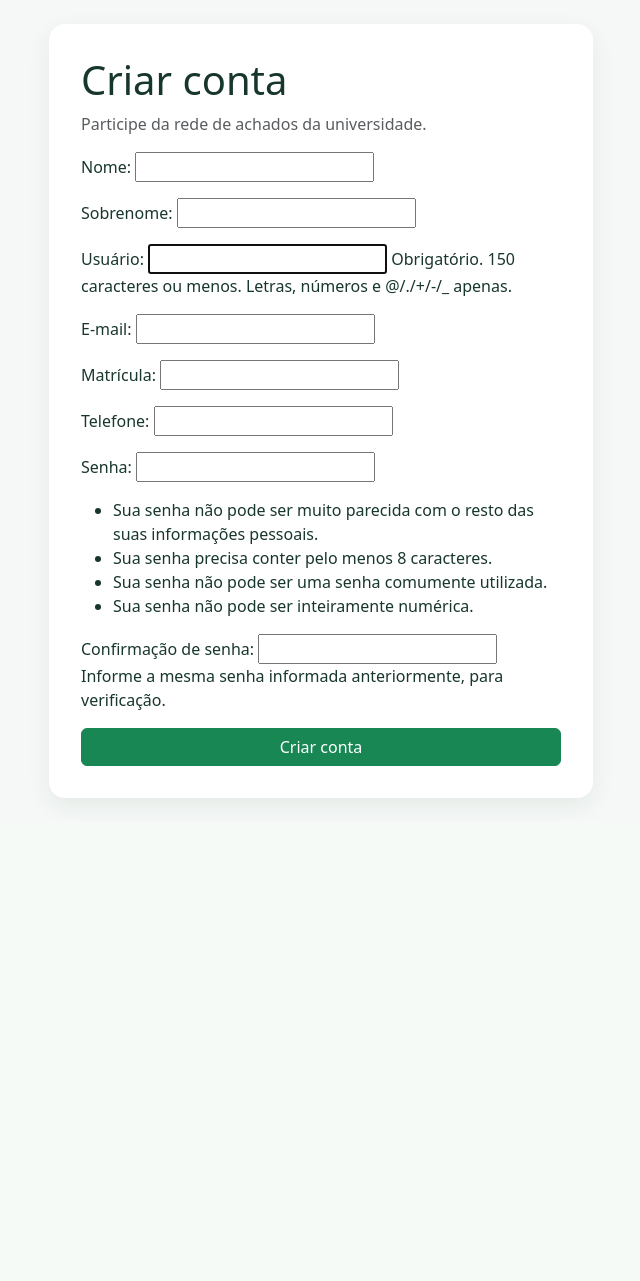
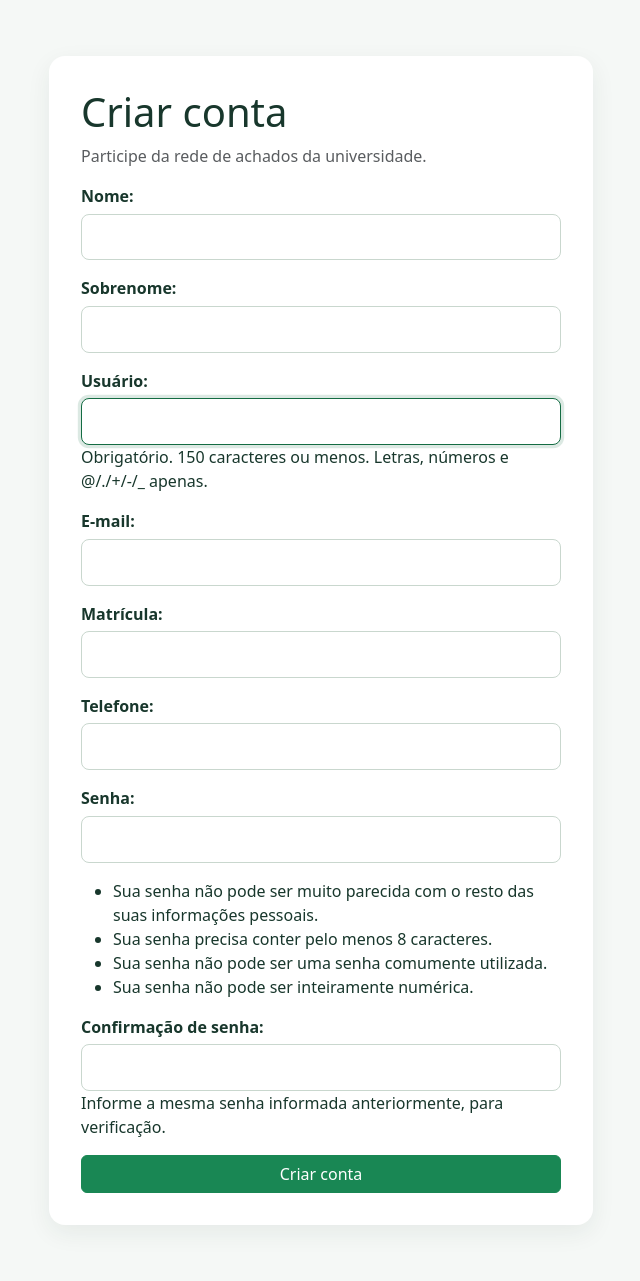
Before and after one commit to Clofender/achados-ufla, a Django app: page /accounts/register/ in a window 1280 px wide. Shown: the part 57-1338 px from the top of the page, without its empty margins (319-959 px from the left). Before the commit the page ends 856 px from the top, so only its background shows below. Run offline with Django 5.2, Linux system fonts and the light colour scheme.

Commit message:
style: centraliza telas de autenticação

```diff
--- a/backend/core/static/core/css/site.css
+++ b/backend/core/static/core/css/site.css
@@ -6,6 +6,13 @@ body { background: #f5f8f6; color: var(--ink); }
 .stat-card, .card, .auth-card { border: 0; border-radius: 1rem; background: #fff; box-shadow: 0 .5rem 1.5rem rgba(24,55,44,.07); }
 .stat-card { padding: 1.25rem; } .stat-card span { display: block; color: #64746b; font-size: .85rem; } .stat-card strong { display: block; margin-top: .35rem; font-size: 2rem; }
 .auth-card { max-width: 34rem; padding: 2rem; }
+.auth-shell { min-height: calc(100vh - 9rem); display: grid; place-items: center; padding: 2rem 0; }
+.auth-shell .auth-card { width: min(100%, 34rem); }
+.auth-card h1 { margin-bottom: .5rem; }
+.auth-card form p { margin-bottom: 1rem; }
+.auth-card form label { display: block; margin-bottom: .35rem; font-weight: 600; }
+.auth-card form input { width: 100%; padding: .65rem .75rem; border: 1px solid #c9d7ce; border-radius: .5rem; }
+.auth-card form input:focus { border-color: var(--brand); box-shadow: 0 0 0 .2rem rgba(20,108,67,.15); outline: 0; }
 .empty-state { padding: 3rem; text-align: center; border: 1px dashed #b6c8bd; border-radius: 1rem; }
 a { color: var(--brand); } a:hover { color: #0e4e30; }
 @media (prefers-color-scheme: dark) {
--- a/backend/templates/accounts/login.html
+++ b/backend/templates/accounts/login.html
@@ -1,4 +1,4 @@
 {% extends "base.html" %}{% block title %}Entrar | Achados UFLA{% endblock %}
-{% block content %}<div class="auth-card mx-auto"><h1>Entrar</h1><p class="text-muted">Acesse sua conta para acompanhar seus registros.</p>
+{% block content %}<div class="auth-shell"><div class="auth-card"><h1>Entrar</h1><p class="text-muted">Acesse sua conta para acompanhar seus registros.</p>
 <form method="post">{% csrf_token %}{{ form.as_p }}<button class="btn btn-success w-100">Entrar</button></form>
-<p class="mt-3 text-center">Ainda não tem conta? <a href="{% url 'accounts_register' %}">Cadastre-se</a></p></div>{% endblock %}
+<p class="mt-3 text-center">Ainda não tem conta? <a href="{% url 'accounts_register' %}">Cadastre-se</a></p></div></div>{% endblock %}
--- a/backend/templates/accounts/register.html
+++ b/backend/templates/accounts/register.html
@@ -1,3 +1,3 @@
 {% extends "base.html" %}{% block title %}Criar conta | Achados UFLA{% endblock %}
-{% block content %}<div class="auth-card mx-auto"><h1>Criar conta</h1><p class="text-muted">Participe da rede de achados da universidade.</p>
-<form method="post">{% csrf_token %}{{ form.as_p }}<button class="btn btn-success w-100">Criar conta</button></form></div>{% endblock %}
+{% block content %}<div class="auth-shell"><div class="auth-card"><h1>Criar conta</h1><p class="text-muted">Participe da rede de achados da universidade.</p>
+<form method="post">{% csrf_token %}{{ form.as_p }}<button class="btn btn-success w-100">Criar conta</button></form></div></div>{% endblock %}
```
